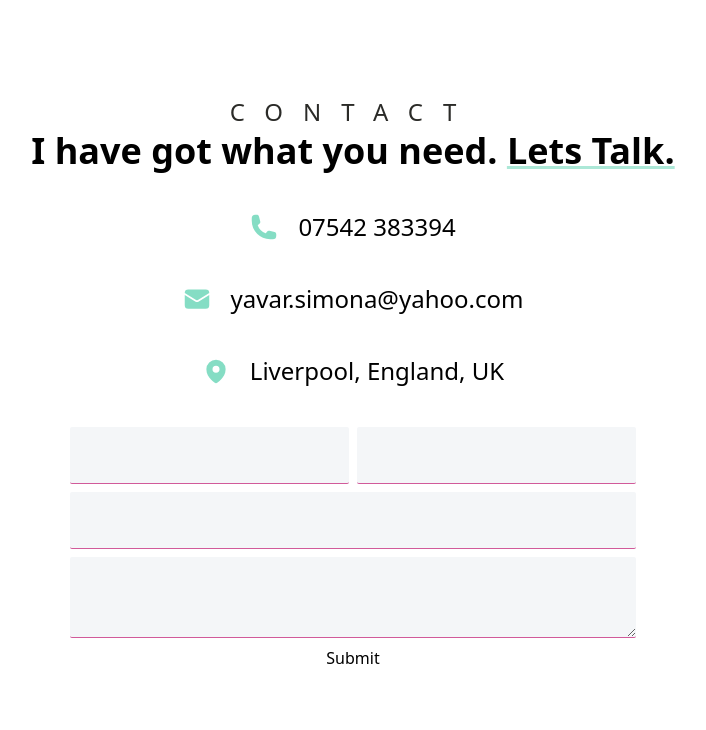
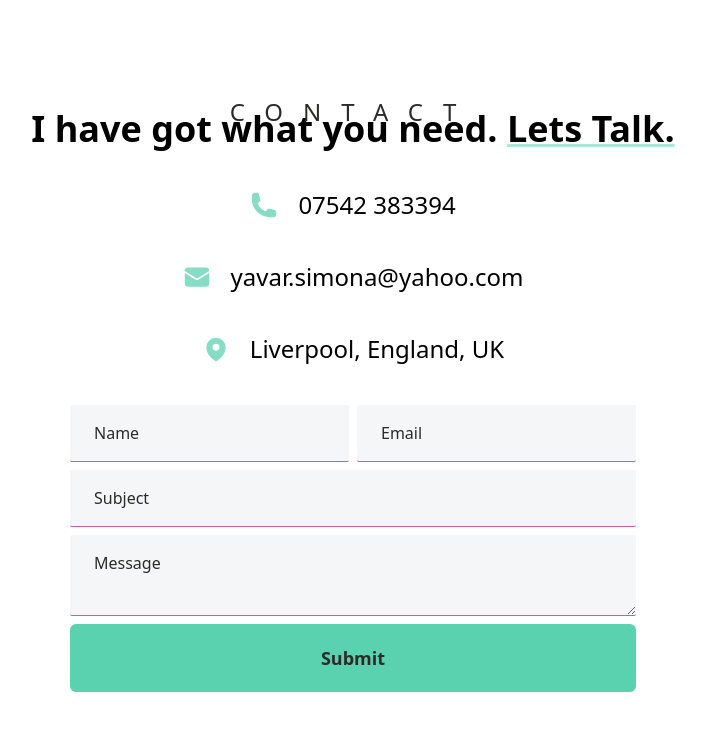
Before and after one commit to simoneya/portfolio-next.js, a Next.js app: page /components/ContactMe in a window 1280 px wide. Shown: the top 730 px of the page, without its empty margins (287-993 px from the left). Built offline with nearby package versions, Linux system fonts and the light colour scheme.

Commit message:
working on form inputs

```diff
--- a/pages/components/ContactMe.tsx
+++ b/pages/components/ContactMe.tsx
@@ -35,14 +35,14 @@ export default function ContactMe({}: Props) {
 
              <form className="flex flex-col space-y-2 w-fit mx-auto">
                 <div className="flex space-x-2 ">
-                    <input className="contactInput" type="text" />
-                    <input className="contactInput" type="text" />
+                    <input placeholder="Name" className="contactInput" type="text" />
+                    <input placeholder="Email" className="contactInput" type="text" />
                 </div>
 
-                    <input className="contactInput" type="text" />
+                    <input placeholder="Subject" className="contactInput" type="text" />
 
-                    <textarea className="contactInput" />
-                    <button>Submit</button>
+                    <textarea placeholder="Message" className="contactInput" />
+                    <button className="bg-[#5AD1AF] py-5 px-10 rounded-md text-[#2B2B28] font-bold text-lg">Submit</button>
              </form>
          </div>
     </div>
--- a/styles/globals.css
+++ b/styles/globals.css
@@ -8,6 +8,6 @@
     }
 
     .contactInput {
-        @apply outline-none bg-slate-400/10 rounded-sm border-b px-6 py-4 border-[#d15a9a] text-[#2B2B28] placeholder-[#2B2B28] transition-all focus:border-[#5AD1AF]/40
+        @apply outline-none bg-slate-400/10 rounded-sm border-b px-6 py-4 border-[#d15a9a] text-[#2B2B28] placeholder-[#2B2B28] transition-all focus:border-[#5AD1AF]/40 focus:text-[#5AD1AF]/40 hover:border-[#5AD1AF]/40
     }
 }
```
